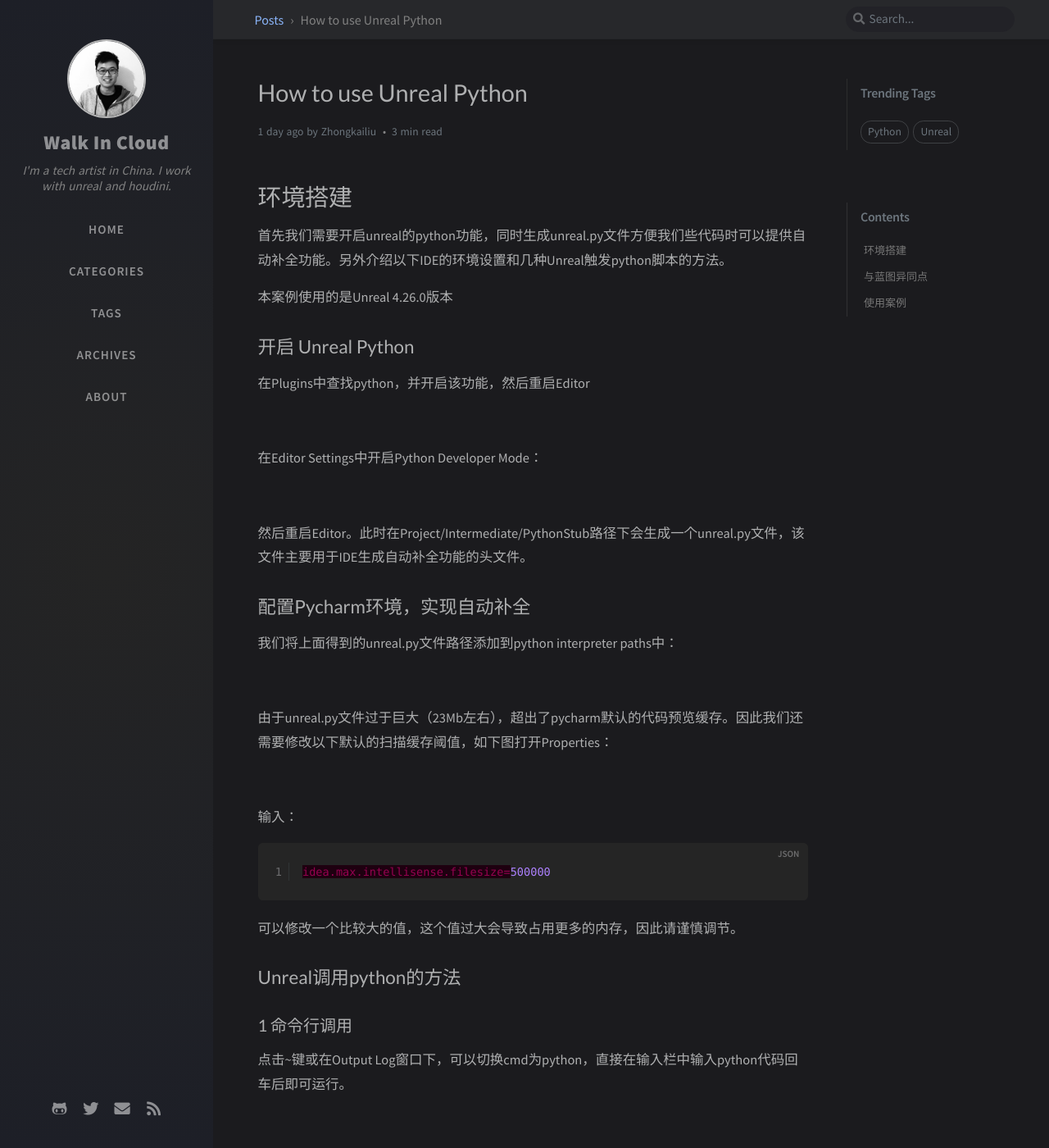
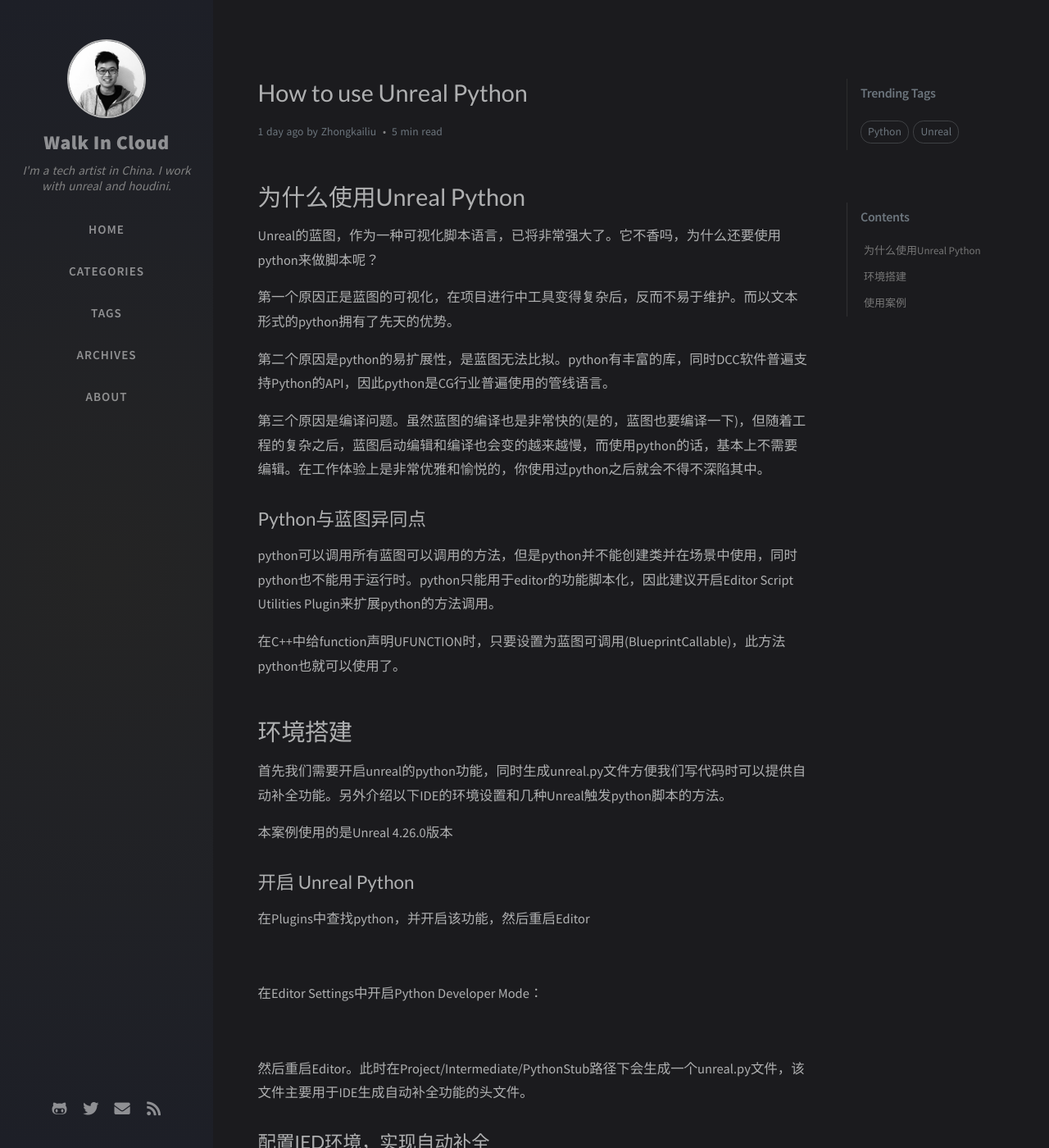
Before and after one commit to Liuzkai/Liuzkai.github.io, a Jekyll site: the page built from _posts/2021-01-21-how_to_use_unreal_python.md, in a window 1280 px wide and 1400 px high. Shown: the whole window at 82% size. Built offline with Jekyll 4.4.1, drawn with Linux system fonts in a browser that asks for light colours; nearby versions of some CDN libraries; comment, search, counter and statistics services are not loaded; some of the changed text lies outside the part shown.

Commit message:
修改前两章

```diff
--- a/_posts/2021-01-21-how_to_use_unreal_python.md
+++ b/_posts/2021-01-21-how_to_use_unreal_python.md
@@ -5,13 +5,27 @@
 tags: [Unreal, Python]
 ---
 
+# 为什么使用Unreal Python
+
+Unreal的蓝图，作为一种可视化脚本语言，已将非常强大了。它不香吗，为什么还要使用python来做脚本呢？
+
+第一个原因正是蓝图的可视化，在项目进行中工具变得复杂后，反而不易于维护。而以文本形式的python拥有了先天的优势。
+
+第二个原因是python的易扩展性，是蓝图无法比拟。python有丰富的库，同时DCC软件普遍支持Python的API，因此python是CG行业普遍使用的管线语言。
+
+第三个原因是编译问题。虽然蓝图的编译也是非常快的(是的，蓝图也要编译一下)，但随着工程的复杂之后，蓝图启动编辑和编译也会变的越来越慢，而使用python的话，基本上不需要编辑。在工作体验上是非常优雅和愉悦的，你使用过python之后就会不得不深陷其中。
+
+## Python与蓝图异同点
+
+python可以调用所有蓝图可以调用的方法，但是python并不能创建类并在场景中使用，同时python也不能用于运行时。python只能用于editor的功能脚本化，因此建议开启Editor Script Utilities Plugin来扩展python的方法调用。
+
+在C++中给function声明UFUNCTION时，只要设置为蓝图可调用(BlueprintCallable)，此方法python也就可以使用了。
+
 # 环境搭建
 
-首先我们需要开启unreal的python功能，同时生成unreal.py文件方便我们些代码时可以提供自动补全功能。另外介绍以下IDE的环境设置和几种Unreal触发python脚本的方法。
+首先我们需要开启unreal的python功能，同时生成unreal.py文件方便我们写代码时可以提供自动补全功能。另外介绍以下IDE的环境设置和几种Unreal触发python脚本的方法。
 
 本案例使用的是Unreal 4.26.0版本
-
-
 
 ## 开启 Unreal Python
 
@@ -25,7 +39,9 @@
 
 然后重启Editor。此时在Project/Intermediate/PythonStub路径下会生成一个unreal.py文件，该文件主要用于IDE生成自动补全功能的头文件。
 
-## 配置Pycharm环境，实现自动补全
+## 配置IED环境，实现自动补全
+
+### pycharm
 
 我们将上面得到的unreal.py文件路径添加到python interpreter paths中：
 
@@ -43,6 +59,10 @@
 
 可以修改一个比较大的值，这个值过大会导致占用更多的内存，因此请谨慎调节。
 
+### vscode
+
+如果你使用vscode，只需安装pylance插件，并在setting中将PythonStub文件夹的路径填写到Python:Analysis:Extra Paths一栏中。
+
 ## Unreal调用python的方法
 
 ### 1 命令行调用
@@ -51,25 +71,27 @@
 
 ![](https://raw.githubusercontent.com/Liuzkai/Liuzkai.github.io/master/img/python_cmd.png)
 
-这个方法适合简单的命令。
+这个方法适合简单的命令。也可以输入`run C:/path/to/your/file/filename.py` 来运行一整个脚本。
 
 ### 2 调用Python脚本命令
 
-在File菜单栏下使用Execute Python Script可以运行py文件：
+在File菜单栏下使用*Execute Python Script* 可以运行py文件：
 
 ![](https://raw.githubusercontent.com/Liuzkai/Liuzkai.github.io/master/img/python_execute.png)
 
 这个方法适合简单交互，但是复杂命令的脚本。
 
-# 与蓝图异同点
+### 3 在蓝图中调用
 
-python可以调用所有蓝图可以调用的方法，但是python并不能创建类并在场景中使用，同时python也不能用于运行时。python只能用于editor的功能脚本化，因此建议开启Editor Script Utilities Plugin来扩展python的方法调用。
+在蓝图中，可以创建python command和python script两个节点。分别代表了上面两种调用方法。
 
-在C++中给function声明UFUNCTION时，只要设置为蓝图可调用(BlueprintCallable)，此方法python也就可以使用了。
+### 4 在Content中运行
 
-python脚本可以不用编译，即使蓝图编译很快，但是在工程量变大后，蓝图的编译也会变得有些缓慢了，对于一些小功能的实现，python即改即用就显得格外高效且可爱。
+在Editor Setting中，找到Python一栏，勾选上Enable Content Browser Integration。这样就可以在Content中创建python脚本了。但是如果你想编辑该脚本，需要使用IDE打开文件进行编辑。在文件上右键选择run可以运行脚本。
 
-python作为一个脚本语言，可以非常简单且高效的扩展编辑器的自动化，简直是游戏制作的必备良品。接下来我就用几个案例，深入浅出的带大家了解和使用unreal python。
+### 5 在启动编辑器时运行
+
+这Project Settings中，添加脚本路径，选择触发阶段，在启动编辑时就会自动的运行该脚本。适合一些需要初始化编辑器资源的脚本自动加载运行。
 
 
 
```
Also changed, not shown: 1 other file.
